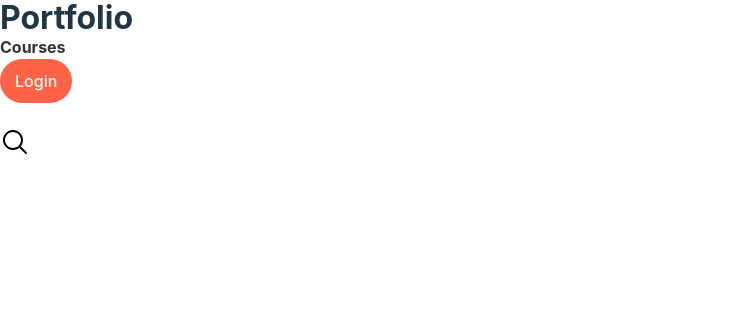
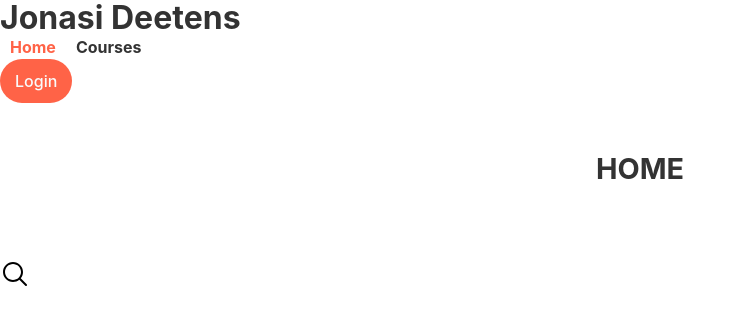
Before and after one commit to Jonasi-Deetens/portfolio, a React (Vite) app in the folder client/: page / in a window 1280 px wide. Shown: the top 324 px of the page, without its empty margins (0-746 px from the left). Built offline with nearby package versions, Linux system fonts and the light colour scheme.

Commit message:
Add routes for home page and courses

```diff
--- a/client/src/App.jsx
+++ b/client/src/App.jsx
@@ -1,12 +1,17 @@
+import { Route, Routes } from 'react-router-dom'
 import './App.css'
 import Footer from './components/Footer'
 import Navbar from './components/Navbar'
+import Home from './pages/Home'
 
 function App() {
 
   return (
     <>
       <Navbar />
+      <Routes>
+        <Route path="/" element={<Home />} />
+      </Routes>
       <Footer />
     </>
   )
--- a/client/src/components/Navbar.jsx
+++ b/client/src/components/Navbar.jsx
@@ -4,9 +4,10 @@ import { NavLink } from 'react-router-dom'
 const Navbar = () => {
   return (
     <nav className='flex justify-between h-20 px-10 py-5 bg-gray-50'>
-        <h1>Portfolio</h1>
+        <h1>Jonasi Deetens</h1>
         <ul className='flex items-center'>
-            <NavLink exact to="/courses" className="link" activeClassName=''>Courses</NavLink>
+            <NavLink to="/" className="link" activeClassName='active'>Home</NavLink>
+            <NavLink to="/courses" className="link" activeClassName='active'>Courses</NavLink>
         </ul>
         <button className='px-4 flex items-center'><NavLink exact to="/login" className="text-neutral-50 hover:text-neutral-50" activeClassName=''>Login</NavLink></button>
     </nav>
--- a/client/src/index.css
+++ b/client/src/index.css
@@ -35,6 +35,15 @@ h1 {
   line-height: 1.1;
 }
 
+h2 {
+  font-size: 1.8rem;
+  font-weight: bold;
+  line-height: 1.1;
+  text-align: center;
+  margin: 50px;
+  color: #333333;
+}
+
 button {
   border-radius: 50px;
   padding: 10px 15px;
@@ -57,9 +66,14 @@ button:focus-visible {
   outline: 4px auto -webkit-focus-ring-color;
 }
 
+.active {
+  color: #ff6347 !important;
+}
+
 .link {
   color: #333333;
   font-weight: bold;
+  margin: auto 10px;
 }
 
 .link:hover {
@@ -70,11 +84,11 @@ button:focus-visible {
 
 @media (prefers-color-scheme: light) {
   :root {
-    color: #213547;
+    /* color: #213547; */
     background-color: #ffffff;
   }
   a:hover {
-    color: #747bff;
+    /* color: #747bff; */
   }
   button {
     /* background-color: #f9f9f9; */
--- /dev/null
+++ b/client/src/pages/Home.jsx
@@ -0,0 +1,14 @@
+import React from 'react'
+
+const Home = () => {
+  return (
+    <main>
+        <h2>HOME</h2>
+        <section className='flex items-center justify-around'>
+
+        </section>
+    </main>
+  )
+}
+
+export default Home
```
